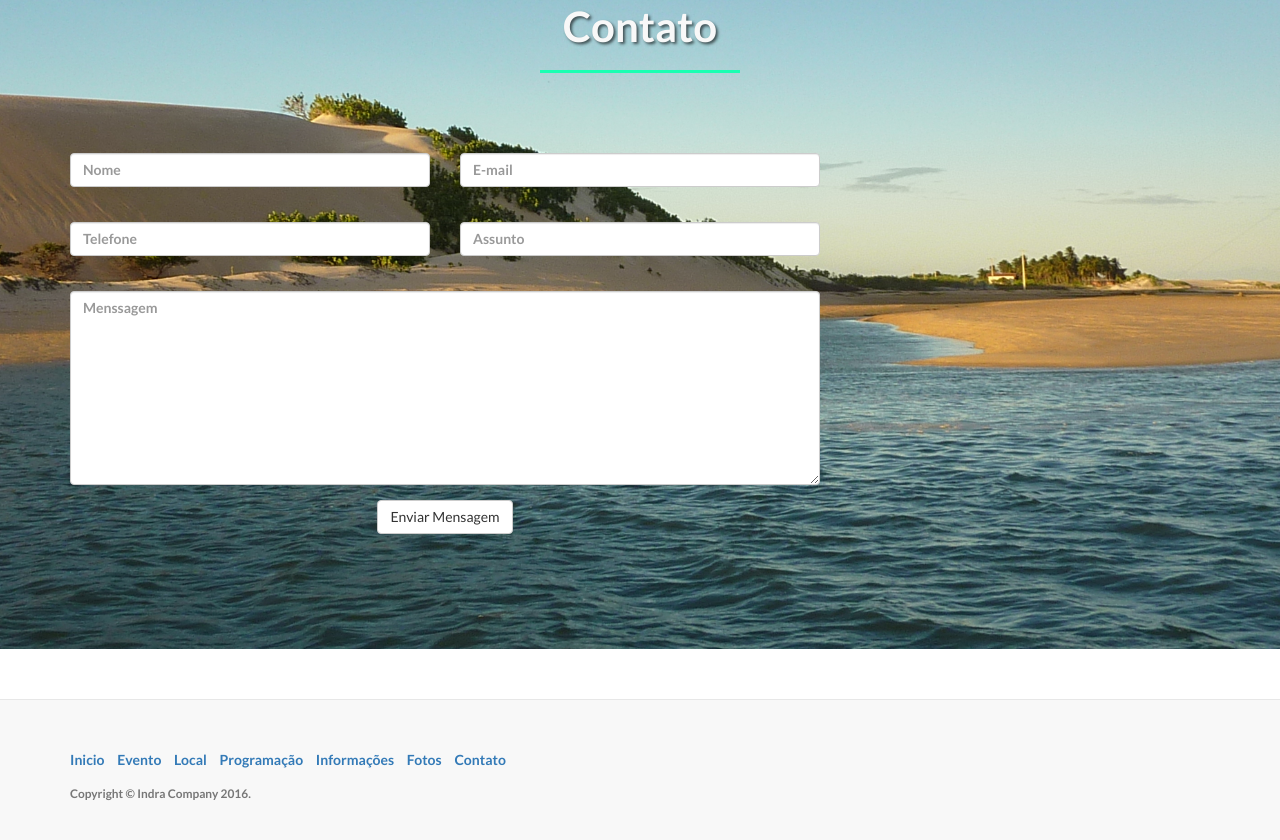
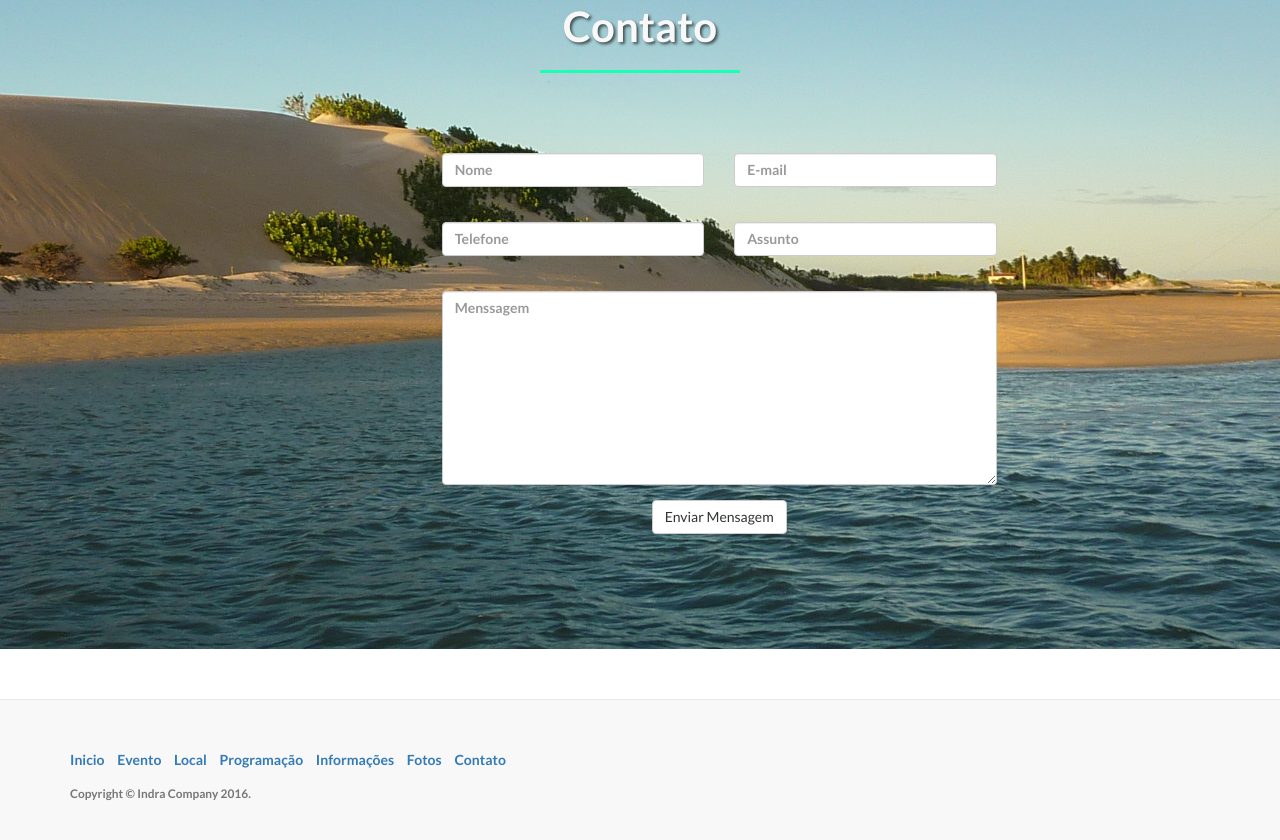
Before and after one commit to guplima1986/Site, a plain HTML site: page index.html in a window 1280 px wide. Shown: the part 3837-4677 px from the top of the page. Drawn offline with Linux system fonts and the light colour scheme.

Commit message:
Centralização do form contato

```diff
--- a/index.html
+++ b/index.html
@@ -306,12 +306,14 @@
               <div class="clearfix"></div>
               <h2 class="section-heading">Contato</h2>
               <hr class="section-heading-spacer center-heading-spacer">
-    </center>
+
              <br/><br/><br/>
-             <div >
+             <div class="col-md-4">
+
+             </div>
                 <div class="container">
                   <div class="row">
-                    <div class="col-md-8">
+                    <div class="col-md-6">
                       <div class="contact_us">
                         <form class="form-horizontal">
                         <center>
@@ -348,10 +350,10 @@
                       </div>
                     </div>
                   </div>
-                  </div>
+
       </div>
     </div>
-
+    </center>
 
           <div class="col-lg-6">
 
```
